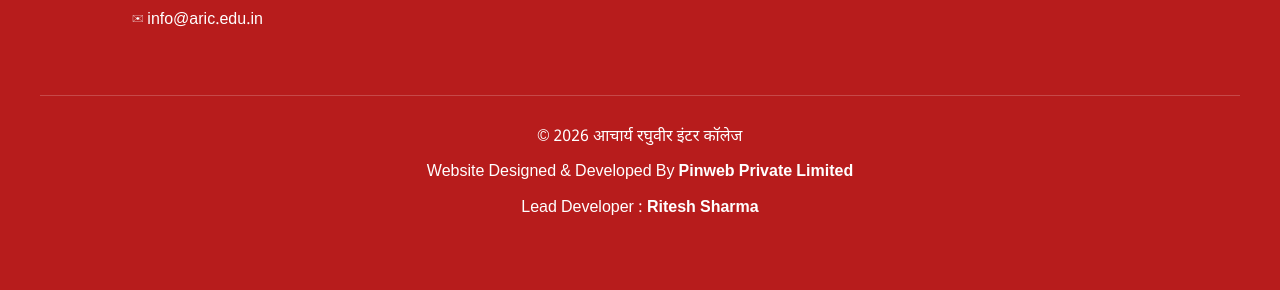
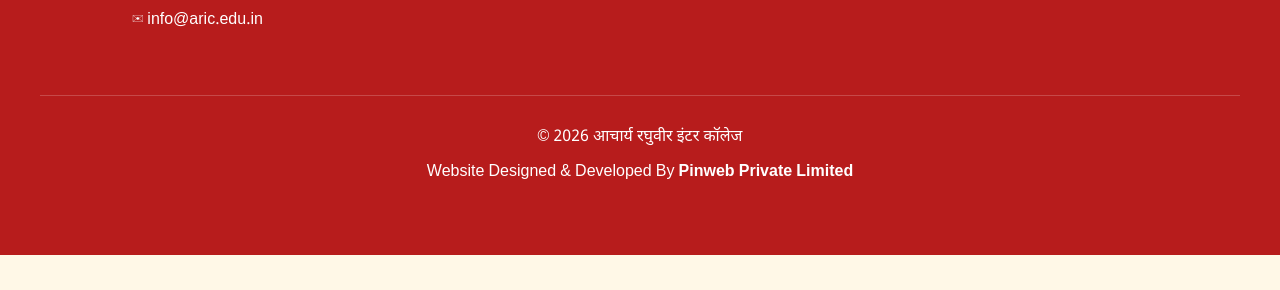
Before and after one commit to vishwakarmanitish142-boop/ACR, a Flask app: page /about in a window 1280 px wide. Shown: the part 2093-2383 px from the top of the page. After the commit the page ends 2348 px from the top, so only its background shows below. Run offline with Flask 3, Linux system fonts and the light colour scheme.

Commit message:
Fixed text

```diff
--- a/templates/base.html
+++ b/templates/base.html
@@ -170,10 +170,7 @@
                 <strong>Pinweb Private Limited</strong>
             </p>
 
-            <p>
-                Lead Developer :
-                <strong>Ritesh Sharma</strong>
-            </p>
+
 
         </div>
 
```
